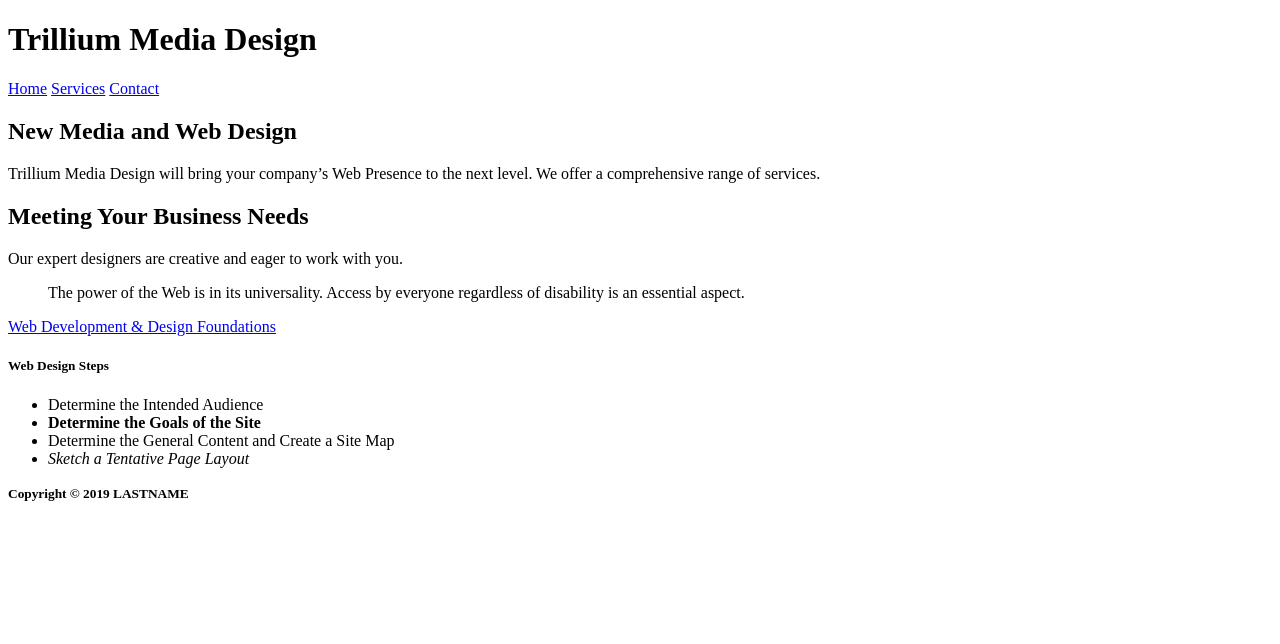
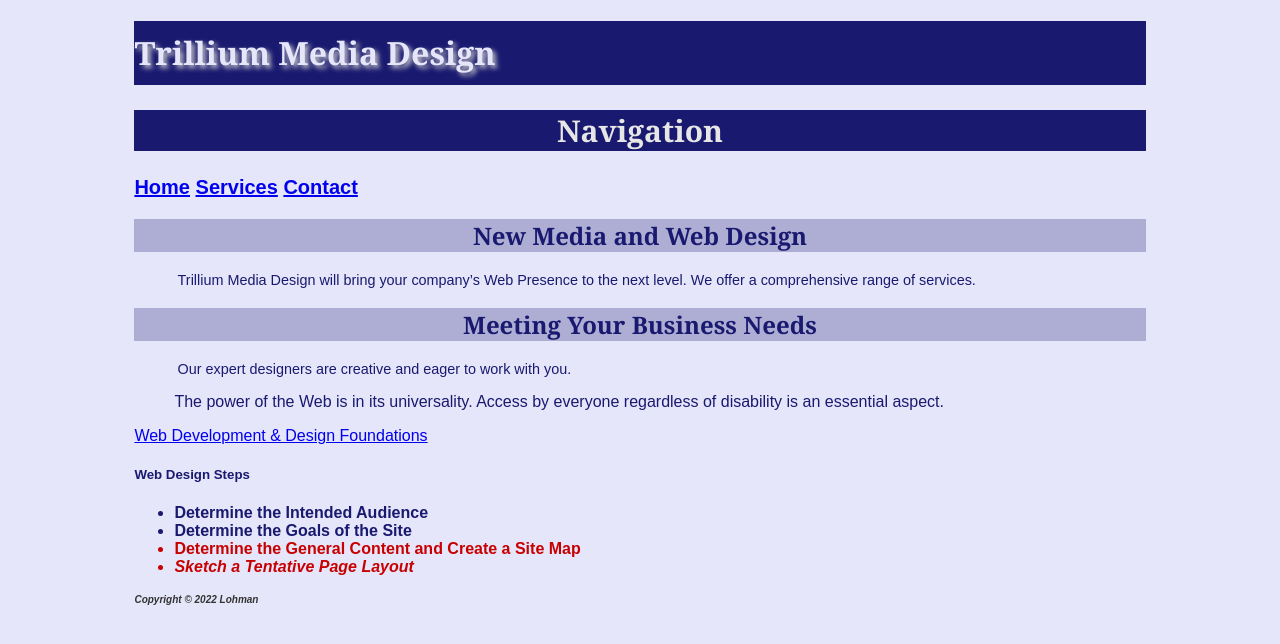
Before and after one commit to 44144-Sp22/ch3inclassnotes-gracelohman, a plain HTML site: page index.html in a window 1280 px wide. Drawn offline with Linux system fonts and the light colour scheme.

Commit message:
ch 3 in class notes

```diff
--- a/index.html
+++ b/index.html
@@ -1,15 +1,20 @@
 <!DOCTYPE html>
 <html lang="en">
+
 <head>
-		<title>LASTNAME Chapter 3 InClass Notes</title>
+	<title>Lohman Chapter 3 InClass Notes</title>
 	<meta charset="utf-8">
+	<link href="style.css" rel="stylesheet">
 </head>
+
 <body>
+	<div id="wrapper">
 		<!-- Structural Elements - header, nav, main, footer -->
-        <header>
+		<header style="background-color: #b5b5b5;color: #e6e6e6;">
 			<h1>Trillium Media Design</h1>
 		</header>
 		<nav>
+			<h2>Navigation</h2>
 			<!-- Anchor tags - specifies hyperlink reference to a file. Relative Links - link to pages on own site. -->
 			<a href="index.html">Home</a>
 			<a href="services.html">Services</a>
@@ -32,14 +37,15 @@
 			<ul>
 				<li>Determine the Intended Audience</li>
 				<li><strong>Determine the Goals of the Site</strong></li>
-                <li>Determine the General Content and Create a Site Map</li>
-                <li><em>Sketch a Tentative Page Layout</em></li>
+				<li class="feature">Determine the General Content and Create a Site Map</li>
+				<li class="feature"><em>Sketch a Tentative Page Layout</em></li>
 			</ul>
 
 		</main>
 		<footer>
-            <small><strong>Copyright &copy; 2019 LASTNAME</strong></small>
+			<small><strong>Copyright &copy; 2022 Lohman</strong></small>
 		</footer>
+	</div>
+</body>
 
-    </body>
 </html>
--- /dev/null
+++ b/style.css
@@ -0,0 +1,55 @@
+body {
+  background-color: #e6e6fa;
+  color: #191970;
+  font-family: Arial, Verdana, sans-serif;
+}
+
+h1 {
+  background-color: #191970;
+  color: #e6e6fa;
+  line-height: 200%;
+  font-family: Georgia, "Times New Roman", serif;
+  text-shadow: 3px 3px 5px #cccccc;
+}
+
+h2 {
+  background-color: #aeaed4;
+  color: 3191970;
+  font-family: Georgia, "Times New Roman", serif;
+  text-align: center;
+}
+
+p {
+  font-size: .90em;
+  text-indent: 3em;
+}
+
+ul {
+  font-weight: bold;
+}
+
+nav {
+  font-weight: bold;
+  font-size: 1.25em;
+}
+
+#wrapper {
+  margin-left: auto;
+  margin-right: auto;
+  width: 80%;
+}
+
+.feature {
+  color: #c70000
+}
+
+footer {
+  color: #333333;
+  font-size: .75em;
+  font-style: italic;
+}
+
+nav h2 {
+  background-color: #191970;
+  color: #e6e6e6;
+}
```
Also changed, not shown: contact.html (+8 -3 lines), services.html (+8 -3 lines). Lines whose indentation alone changed are shown as unchanged.
